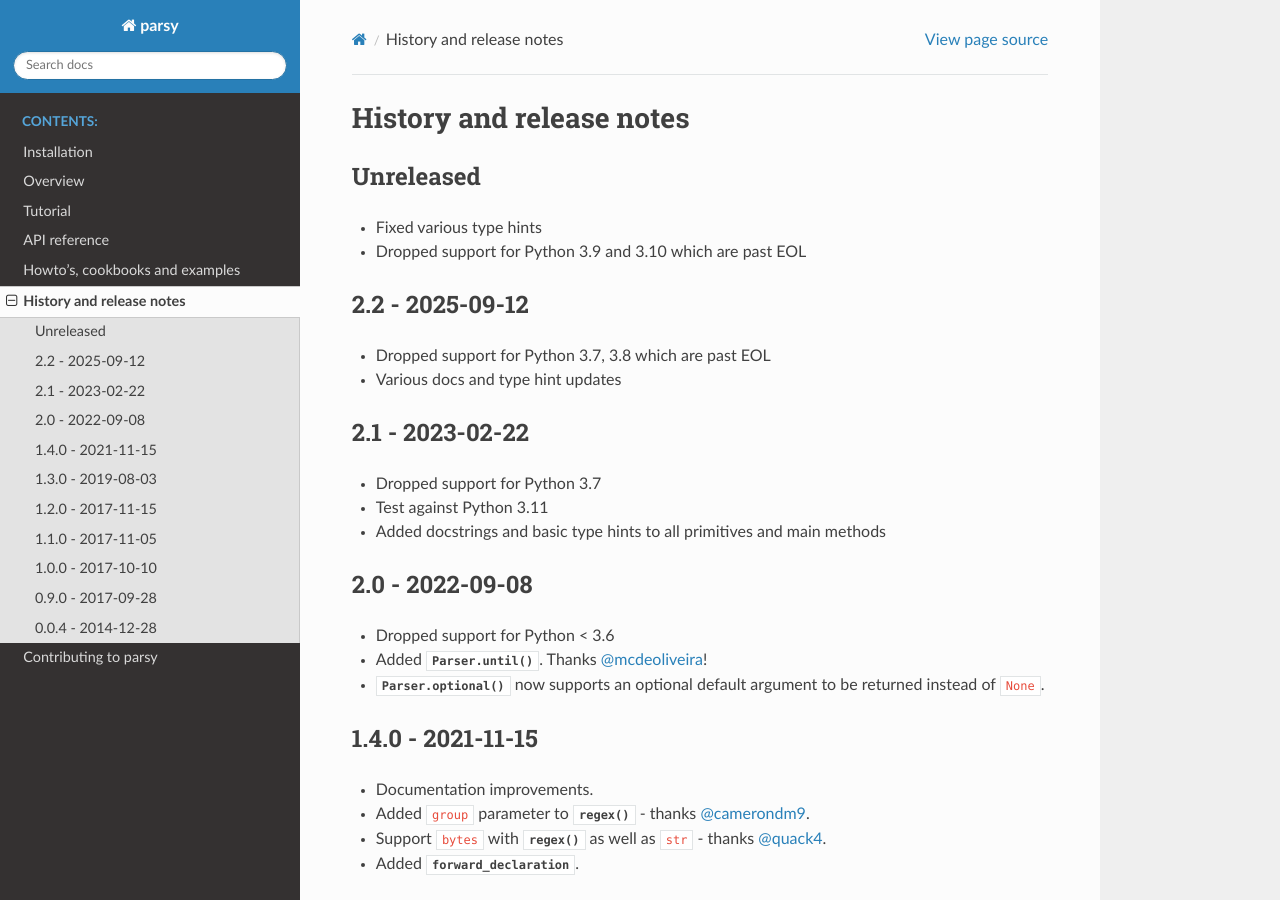
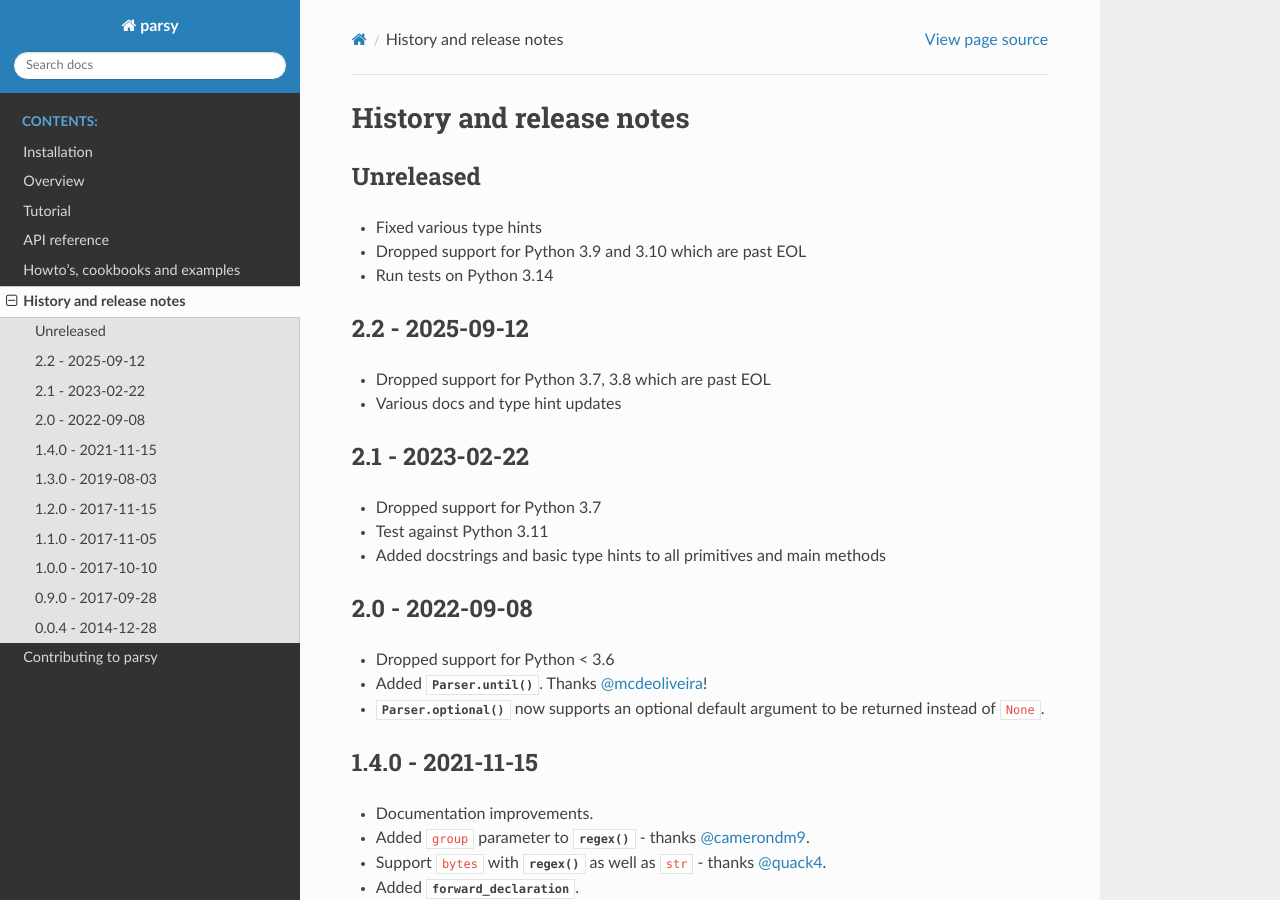
Before and after one commit to python-parsy/parsy, a Sphinx documentation site: the page built from docs/history.rst, in a window 1280 px wide and 900 px high. Built offline with Sphinx 7.4.7 and the Read the Docs theme 3.1.0, drawn with Linux system fonts in a browser that asks for light colours.

Commit message:
Test on Python 3.14

```diff
--- a/docs/history.rst
+++ b/docs/history.rst
@@ -8,6 +8,7 @@
 ----------
 * Fixed various type hints
 * Dropped support for Python 3.9 and 3.10 which are past EOL
+* Run tests on Python 3.14
 
 2.2 - 2025-09-12
 ----------------
```
Also changed, not shown: 1 other file.
